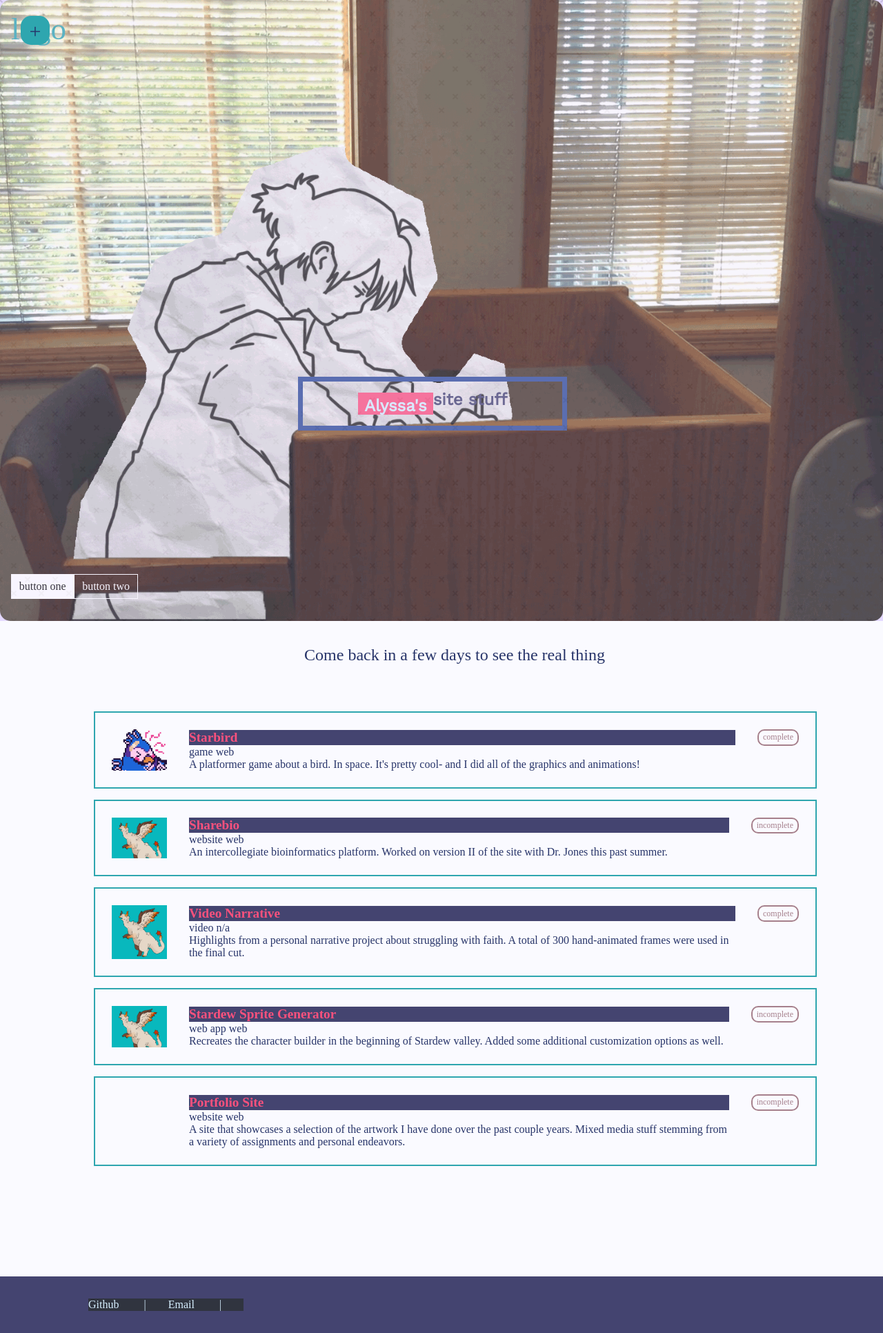
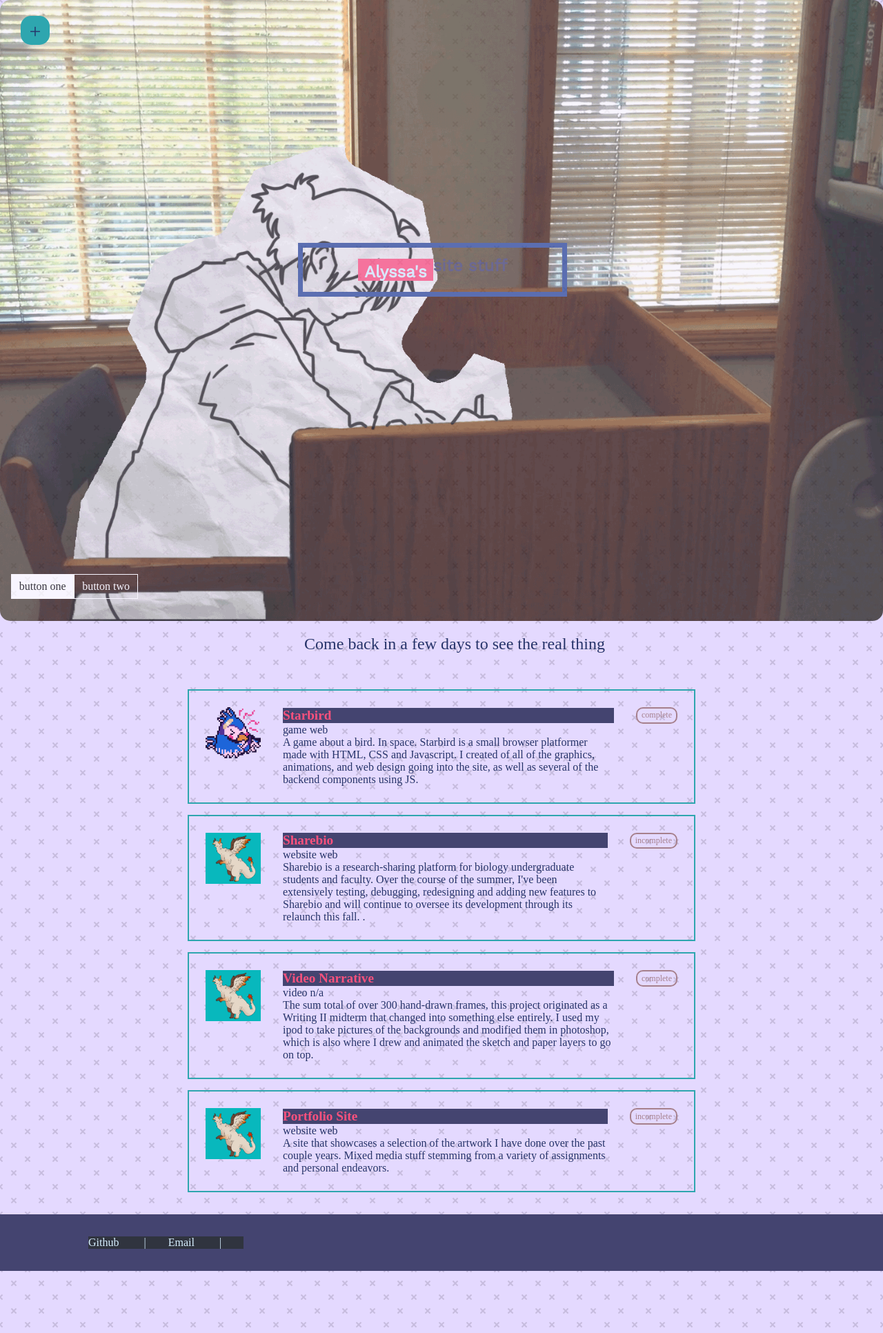
Before and after one commit to Alyssaf21/Alyssaf21, a Jekyll site: the page built from index.html, in a window 1280 px wide. Shown: the whole page at 69% size. Built offline with Jekyll 4.4.1, drawn with Linux system fonts in a browser that asks for light colours; some web fonts are replaced.

Commit message:
Did a lot of stuff?

```diff
--- a/_data/my-projects.yml
+++ b/_data/my-projects.yml
@@ -10,7 +10,9 @@
       - javascript
       - jquery
     platform: web
-    desc: "A platformer game about a bird. In space. It's pretty cool- and I did all of the graphics and animations!"
+    desc: "A game about a bird. In space. Starbird is a small browser platformer made with HTML,
+          CSS and Javascript. I created of all of the graphics, animations, and web design going
+          into the site, as well as several of the backend components using JS."
 
   - name: Sharebio
     icon: "../assets/images/funk.png"
@@ -22,7 +24,10 @@
       - css
       - yii2
     platform: web
-    desc: "An intercollegiate bioinformatics platform. Worked on version II of the site with Dr. Jones this past summer."
+    desc: "Sharebio is a research-sharing platform for biology undergraduate students and
+          faculty. Over the course of the summer, I've been extensively
+          testing, debugging, redesigning and adding new features to Sharebio and will continue
+          to oversee its development through its relaunch this fall. ."
 
   - name: Video Narrative
     icon: "../assets/images/funk.png"
@@ -32,21 +37,14 @@
       - photoshop
       - windows movie maker
     platform: n/a
-    desc: "Highlights from a personal narrative project about struggling with faith. A total of 300 hand-animated frames were used in the final cut."
-
-  - name: Stardew Sprite Generator
-    icon: "../assets/images/funk.png"
-    status: incomplete
-    type: web app
-    tools:
-      - html
-      - css
-      - javascript
-    platform: web
-    desc: "Recreates the character builder in the beginning of Stardew valley. Added some additional customization options as well."
+    desc: "The sum total of over 300 hand-drawn frames, this project originated as
+          a Writing II midterm that changed into something else entirely. I used my ipod to
+          take pictures of the backgrounds and modified them in photoshop, which is also where
+          I drew and animated the sketch and paper layers to go on top. "
 
   - name: Portfolio Site
     status: incomplete
+    icon: "../assets/images/funk.png"
     type: website
     tools:
       - html
@@ -54,4 +52,5 @@
       - scss
       - jekyll
     platform: web
-    desc: "A site that showcases a selection of the artwork I have done over the past couple years. Mixed media stuff stemming from a variety of assignments and personal endeavors."
+    desc: "A site that showcases a selection of the artwork I have done over the past couple years.
+          Mixed media stuff stemming from a variety of assignments and personal endeavors."
--- a/_includes/hero.html
+++ b/_includes/hero.html
@@ -2,7 +2,6 @@
 <section id="home" class="hero">
 
     <header id="hero-top">
-        <a id="logo" href="#">logo</a>
 
     </header>
     <header class="hero-header">
@@ -10,6 +9,8 @@
         <h1 class="hero-title"> site stuff </h1>
     </header>
 
+    <div class="hero-image"> </div>
+
     <footer class="hero-footer">
         <a class="button button-primary" href="#">button one</a>
         <a class="button" href="#">button two</a>
--- a/_sass/hero.scss
+++ b/_sass/hero.scss
@@ -28,6 +28,10 @@
 	color: white;
 	background: url(../assets/images/library_11.gif) center center no-repeat;
 	background-size: cover;
+}
+
+.hero-image {
+
 }
 
 .hero-header {
--- a/_sass/layout.scss
+++ b/_sass/layout.scss
@@ -7,6 +7,9 @@
 
 .projects-section {
   padding-top: 2em;
+  padding: 1em;
+  margin-left: 20%;
+  margin-right: 20%;
 }
 
 .project-tile {
@@ -24,6 +27,9 @@
   height: 100%;
   width: 100%;
   background-size: cover;
+  min-width: 80%;
+  background-size: contain;
+  background-repeat: no-repeat;
 
 }
 
@@ -72,70 +78,3 @@
   height: 1em;
   width: 2px;
 }
-
-
-/*
-body {
-  margin: 0;
-  color: $font-color;
-  font-family: $font-style;
-  font-size: 1.1em;
-  line-height: 1.6;
-  -webkit-font-smoothing: antialiased;
-}
-h1,
-h2,
-h3 {
-  font-weight: 600;
-  color: $heading-font-color;
-  font-family: $heading-font;
-  line-height: 1.5;
-}
-h1 {
-  color: $primary;
-  font-size: 2.5em;
-  a,
-  a:visited {
-    text-decoration: none;
-    color: $primary;
-  }
-}
-h2 {
-  font-size: 2em;
-}
-a,
-a:visited {
-  text-decoration: underline;
-  font-weight: bold;
-}
-a:hover {
-  color: $link-hover-color;
-  text-decoration: underline;
-}
-header {
-  background: $header;
-  padding: 0px 15px;
-  text-align: center;
-  margin: 50px 0 0;
-  height: 50vh;
-  display: flex;
-  justify-content: center;
-  align-items: center;
-}
-main {
-  padding: 0 15px;
-  max-width: $content-width;
-  margin: 0 auto;
-}
-time {
-  color: #898989;
-}
-.container {
-  max-width: $content-width;
-  margin: 0 auto;
-}
-
-footer {
-  text-align: center;
-  padding: 40px;
-}*/
--- a/_sass/main.scss
+++ b/_sass/main.scss
@@ -10,27 +10,27 @@
 // main container
 
 #main-container {
-  width: 100%;
+  width: auto;
   min-width: 465px;
   line-height: 1.3em;
   transition: margin-left .5s;
   overflow-x: hidden;
 }
 
-.center-container {
+#center-container {
   margin-top: 5em;
 }
 
 
-
 ::-webkit-scrollbar {
-  width: .5em; }
+  width: .5em;
+  margin-right: -.5em; }
 
 ::-webkit-scrollbar-track {
-  background: transparent url("../assets/images/scrollbar.png") repeat-y !important; }
+  background: transparent url("../assets/images/blank.png") repeat-y !important; }
 
 ::-webkit-scrollbar-track-piece:end {
-  background: transparent url("../assets/images/scrollbar.png") repeat-y !important; }
+  background: transparent url("../assets/images/blank.png") repeat-y !important; }
 
 ::-webkit-scrollbar-thumb {
   background-color: $dark; }
--- a/index.html
+++ b/index.html
@@ -9,7 +9,7 @@
 
 {% include hero.html %}
 
-<div class="center-container">
+<div id="center-container">
 <span id="open-btn" style="font-size:30px;cursor:pointer" onclick="openNav()">&plus;</span>
 <div class="site-header">
     <h2> Come back in a few days to see the real thing </h2>
```
Also changed, not shown: assets/images/blank.png (added).
